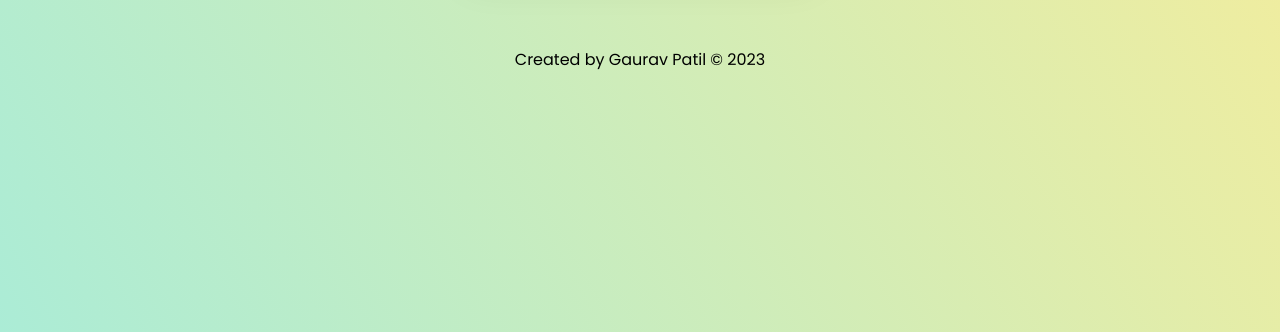
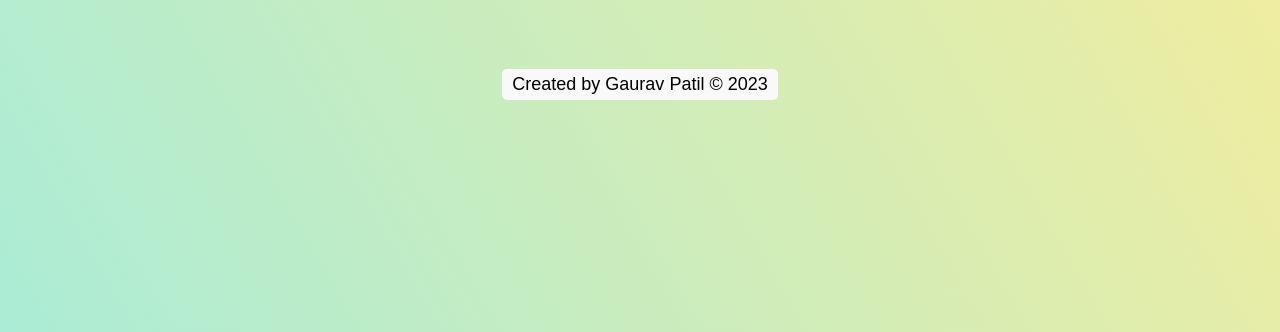
Before and after one commit to gauravpatil97886/githubprofilefinder, a plain HTML site: page index.html in a window 1280 px wide. Shown: the part 468-800 px from the top of the page. Drawn offline with Linux system fonts and the light colour scheme; no server answers.

Commit message:
Update style.css

```diff
--- a/style.css
+++ b/style.css
@@ -2,6 +2,25 @@
 
 * {
     box-sizing: border-box;
+}
+@keyframes fadeIn {
+  0% { opacity: 0; transform: translateY(10px); }
+  100% { opacity: 1; transform: translateY(0); }
+}
+
+.footer {
+  text-align: center;
+  margin-top: 50px;
+}
+
+.animated-text {
+  animation: fadeIn 1.5s ease-in-out;
+  font-family: "Arial", sans-serif;
+  font-size: 18px;
+  background-color: #f9f9f9;
+  padding: 5px 10px;
+  border-radius: 5px;
+  display: inline-block;
 }
 .user-profile {
   text-align: center;
```
